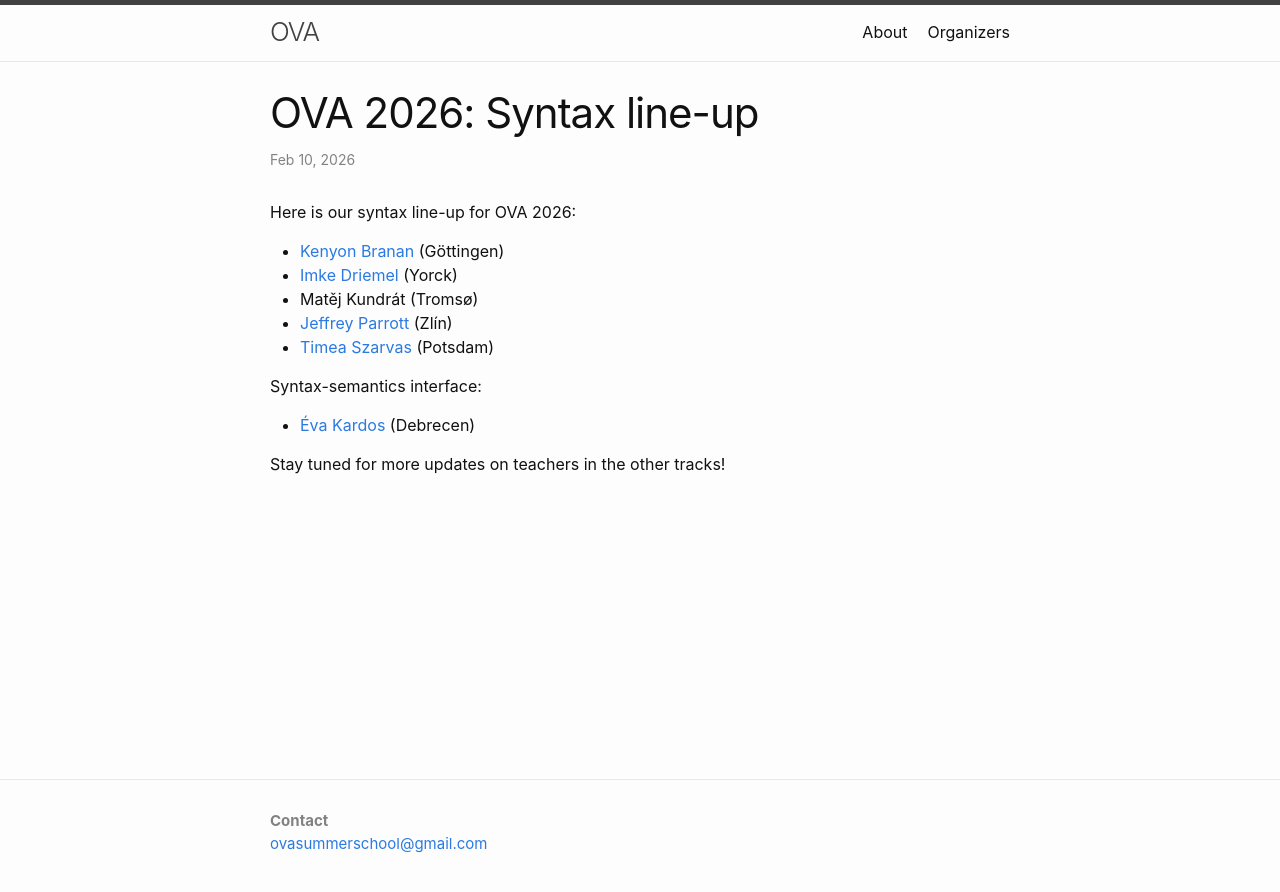
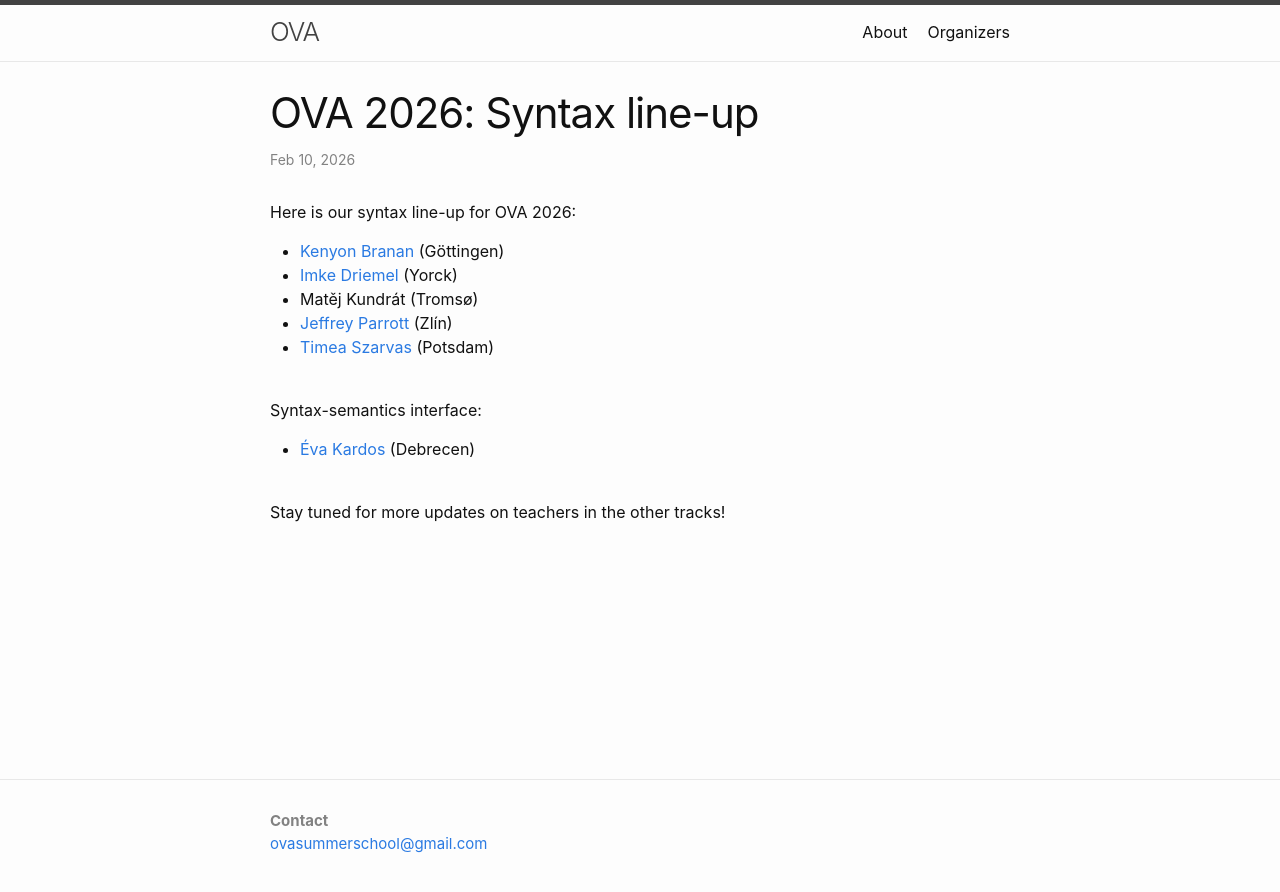
Before and after one commit to ovaschool/ovaschool.github.io, a Jekyll site: the page built from _posts/2026-02-10-syntaxlineup.markdown, in a window 1280 px wide. Shown: the top 892 px of the page. Built offline with Jekyll 4.4.1, drawn with Linux system fonts in a browser that asks for light colours.

```diff
--- a/_posts/2026-02-10-syntaxlineup.markdown
+++ b/_posts/2026-02-10-syntaxlineup.markdown
@@ -12,11 +12,11 @@ Here is our syntax line-up for OVA 2026:
 - [Imke Driemel](https://www.york.ac.uk/language-linguistic-science/people/imkedriemel/) (Yorck)
 - Matěj Kundrát (Tromsø)
 - [Jeffrey Parrott](https://utb-cz.academia.edu/JeffreyParrott) (Zlín)
-- [Timea Szarvas](https://timeaszarvas.github.io/) (Potsdam)<br/>
+- [Timea Szarvas](https://timeaszarvas.github.io/) (Potsdam)<br/><br/>
 
 
 Syntax-semantics interface:
-- [Éva Kardos](https://evakardos.com/) (Debrecen)<br/>
+- [Éva Kardos](https://evakardos.com/) (Debrecen)<br/><br/>
 
 
 Stay tuned for more updates on teachers in the other tracks!
```
